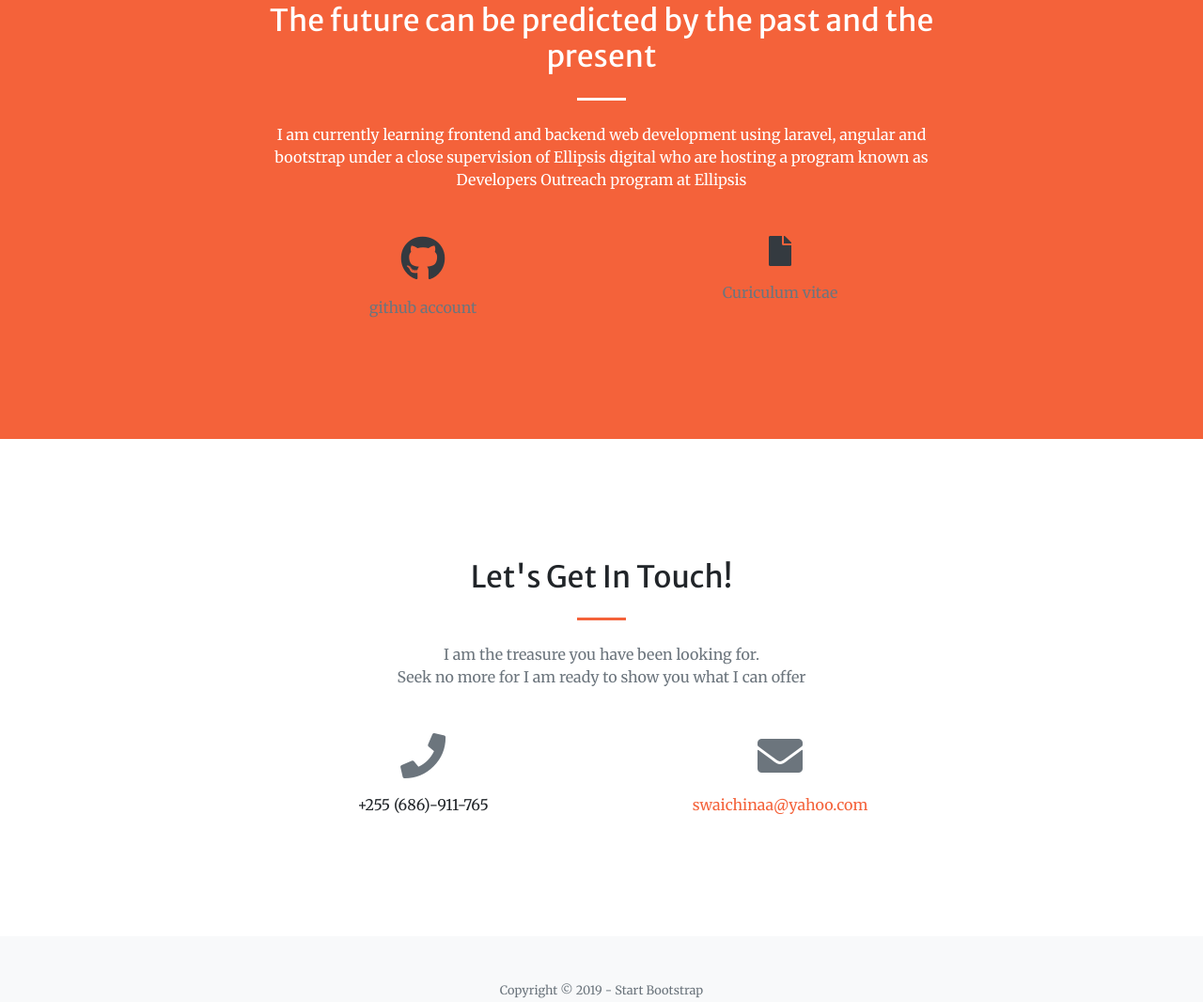
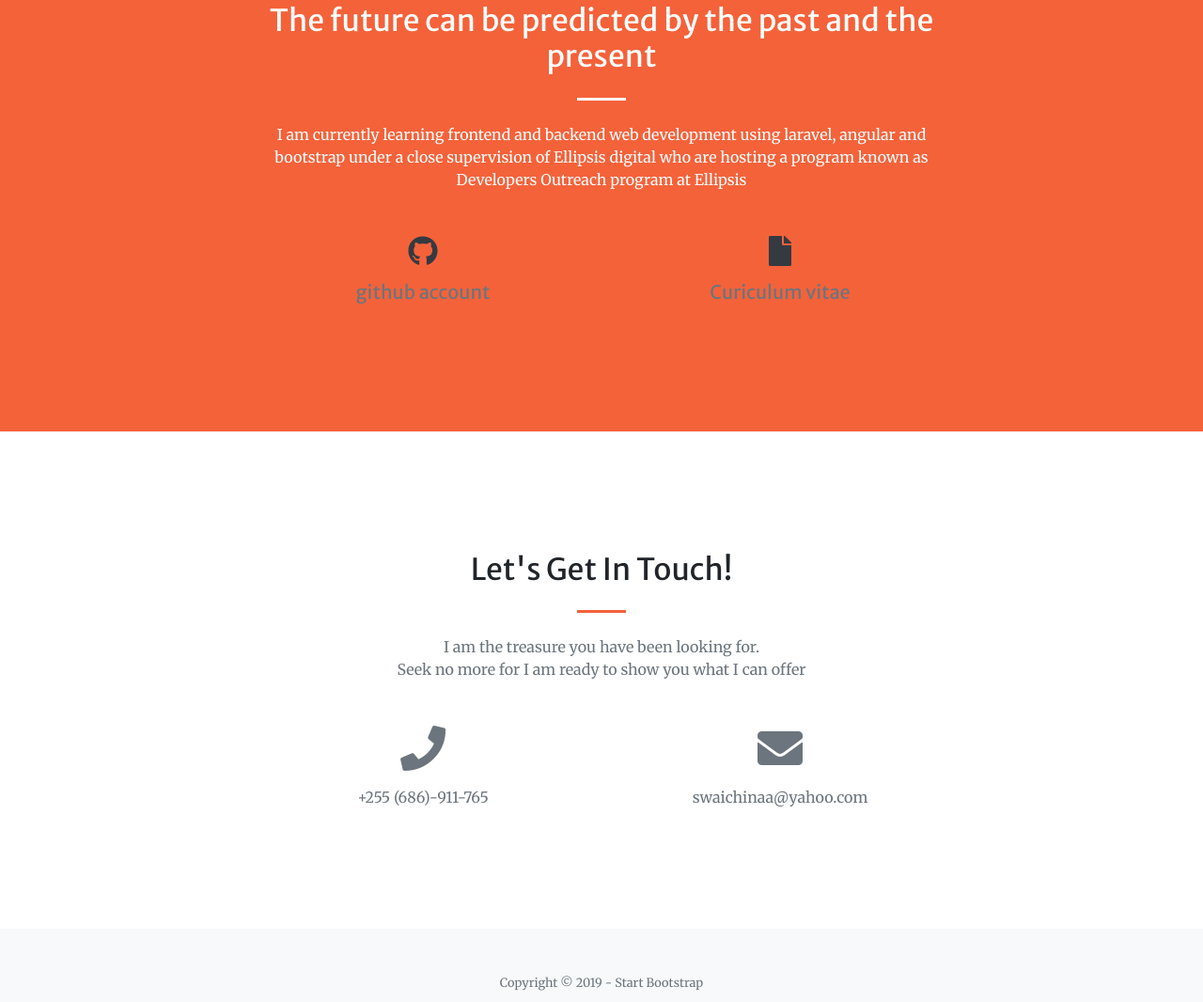
Before and after one commit to jhon-swai/bootstrap_frontend_web, a website with bundled scripts: page index.html in a window 1280 px wide. Shown: the part 2217-3283 px from the top of the page at 94% size. Built offline with nearby package versions, Linux system fonts and the light colour scheme.

Commit message:
Modification of the experience icons

```diff
--- a/index.html
+++ b/index.html
@@ -236,13 +236,12 @@
       </div>
       <div class="row">
         <div class="col-lg-4 ml-auto text-center mb-5 mb-lg-0">
-          <a href="https://github.com/jhon-swai" target="_blank"><i class="fab fa-github fa-3x mb-3 text-dark"></i></a>
-          <a class="d-block text-muted" href="https://github.com/jhon-swai" target="_blank">github account </a>
+          <a href="https://github.com/jhon-swai" target="_blank"><i class="fab fa-github fa-2x mb-3 text-dark"></i></a>
+          <a class="d-block text-muted" href="https://github.com/jhon-swai" target="_blank"><h5>github account</h5></a>
         </div>
         <div class="col-lg-4 mr-auto text-center">
           <a href="https://drive.google.com/file/d/14AAd0x-ejTIIkBGuLx_jcLvqPpbWxbeo/view?usp=sharing"><i class="fas fa-file fa-2x mb-3 text-dark"></i></a>
-
-          <a class="d-block text-muted" href="https://drive.google.com/file/d/14AAd0x-ejTIIkBGuLx_jcLvqPpbWxbeo/view?usp=sharing" target='_blank'>Curiculum vitae</a>
+          <a class="d-block text-muted" href="https://drive.google.com/file/d/14AAd0x-ejTIIkBGuLx_jcLvqPpbWxbeo/view?usp=sharing" target='_blank'><h5>Curiculum vitae</h5></a>
         </div>
       </div>
     </div>
@@ -264,12 +263,12 @@
       <div class="row">
         <div class="col-lg-4 ml-auto text-center mb-5 mb-lg-0">
           <i class="fas fa-phone fa-3x mb-3 text-muted"></i>
-          <div>+255 (686)-911-765</div>
+          <div class="text-muted">+255 (686)-911-765</div>
         </div>
         <div class="col-lg-4 mr-auto text-center">
           <i class="fas fa-envelope fa-3x mb-3 text-muted"></i>
           <!-- Email address -->
-          <a class="d-block" href="mailto:swaichinaa@yahoo.com">swaichinaa@yahoo.com</a>
+          <a class="d-block text-muted" href="mailto:swaichinaa@yahoo.com">swaichinaa@yahoo.com</a>
         </div>
       </div>
     </div>
```
